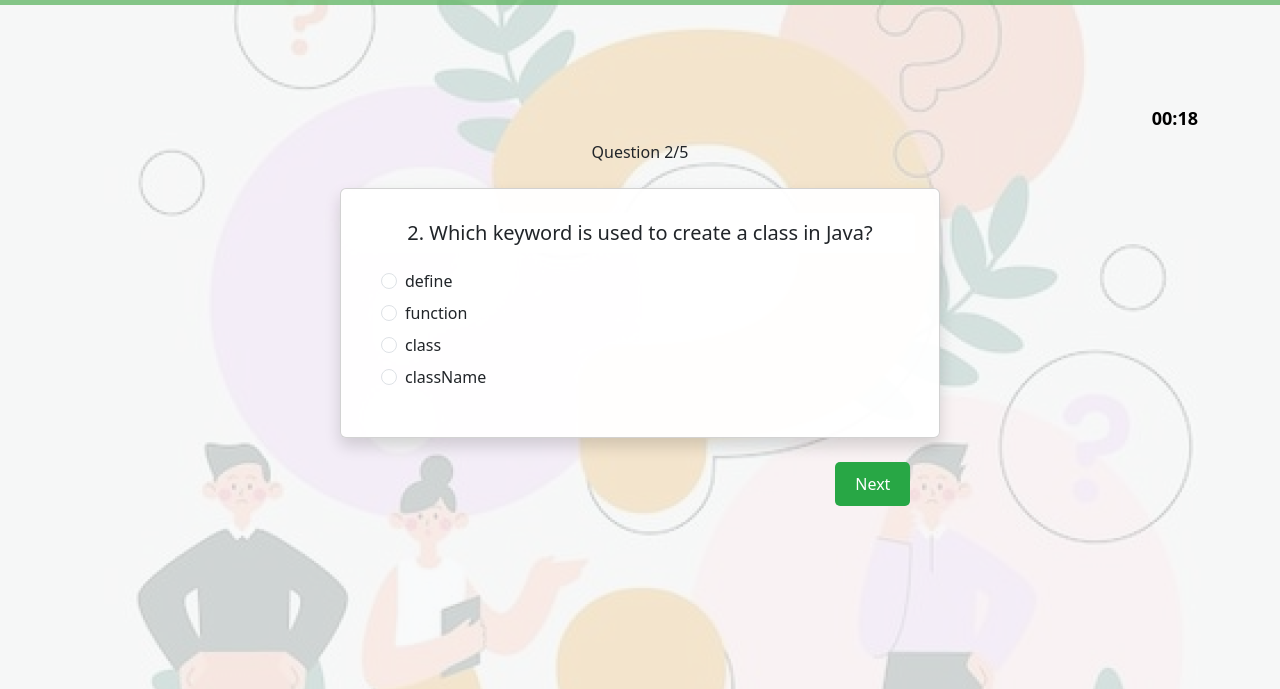
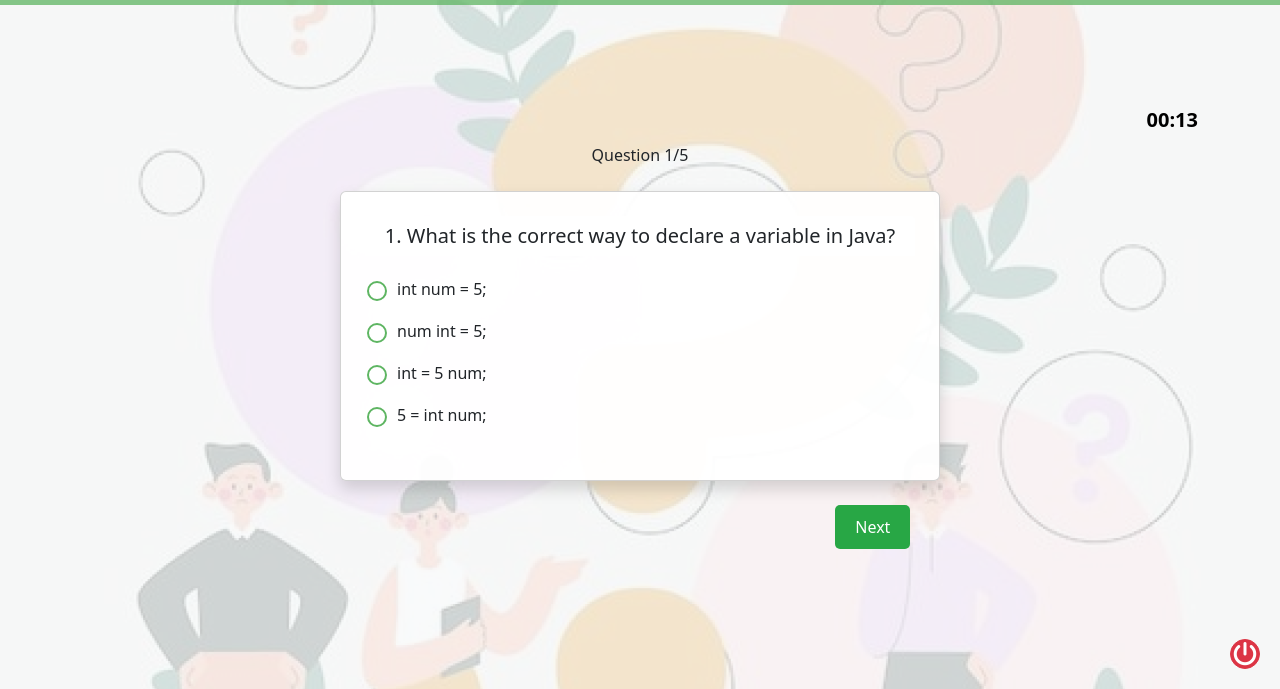
Before and after one commit to YasiruLR/Quiz-app, a plain HTML site: page quiz.html in a window 1280 px wide. Both pictures are taken after a click on the button "Next". Shown: the part 111-800 px from the top of the page. Drawn offline with nearby package versions, Linux system fonts and the light colour scheme.

Commit message:
project is completed

```diff
--- a/quiz.html
+++ b/quiz.html
@@ -7,6 +7,7 @@
   <link rel="icon" type="image/png" href="assects/Ellipse 5.png">
   <link href="https://cdn.jsdelivr.net/npm/bootstrap@5.3.0-alpha1/dist/css/bootstrap.min.css" rel="stylesheet"/>
   <link rel="stylesheet" href="styles.css" />
+  <link rel="stylesheet" href="https://cdnjs.cloudflare.com/ajax/libs/font-awesome/6.5.0/css/all.min.css" />
 </head>
 <body class="bg-light" style="
     background-image: url('assects/1 1.png');
@@ -25,10 +26,9 @@
     </div>
   </nav>
 
-
   <div class="container mt-5 pt-5">
     <div class="d-flex justify-content-end">
-      <div id="timer" class="text-black" style="font-size: 18px; font-weight: bold;">
+      <div id="timer" class="text-black" style="font-size: 20px; font-weight: bold;">
         00:10
       </div>
     </div>
@@ -55,7 +55,13 @@
     </div>
   </div>
 
+
+<button onclick="location.href='index.html'" class="btn btn-danger d-flex align-items-center justify-content-center power-btn">
+  <i class="fas fa-power-off"></i>
+</button>
+
   <script src="https://cdn.jsdelivr.net/npm/bootstrap@5.3.0-alpha1/dist/js/bootstrap.bundle.min.js"></script>
   <script src="script.js"></script>
+
 </body>
 </html>
--- a/script.js
+++ b/script.js
@@ -112,6 +112,17 @@ function startTimer() {
   }, 1000);
 }
 
+document.querySelectorAll('.form-check-input').forEach(input => {
+    input.addEventListener('change', () => {
+        const wrapper = input.closest('.form-check-wrapper');
+        if (input.checked) {
+            wrapper.classList.add('selected');
+        } else {
+            wrapper.classList.remove('selected');
+        }
+    });
+});
+
 function loadQuestion() {
   clearInterval(timerInterval);
   startTimer();
@@ -123,7 +134,7 @@ function loadQuestion() {
   const optionsHtml = quiz.options.map((opt, idx) => {
     return `
     <div class="form-check mb-2 text-start">
-        <input class="form-check-input" type="radio" name="answer" id="option${idx}" value="${idx}" />
+        <input style="accent-color:#5EB562" class="form-check-input" type="radio" name="answer" id="option${idx}" value="${idx}" />
         <label class="form-check-label" for="option${idx}">
             ${opt}
         </label>
@@ -136,18 +147,20 @@ function loadQuestion() {
 
 function nextQuestion() {
   const selectedOption = document.querySelector("input[name='answer']:checked");
-  if (selectedOption) {
+  if (!selectedOption) {
+    alert("Please select an answer before Next Question.");
+    return;
+  }
+
   const selectedAnswer = parseInt(selectedOption.value);
   if (selectedAnswer === quizData[currentQuestion].correct) {
     score++;
-    }
   }
 
   currentQuestion++;
 
   if (currentQuestion < quizData.length) {
     loadQuestion();
-
   } else {
     clearInterval(timerInterval);
     document.querySelector(".quiz-card").innerHTML = `
@@ -159,13 +172,13 @@ function nextQuestion() {
       <button onclick="location.href='index.html'" class="btn btn-danger btn-lg">
         Log Out
       </button>
-
     `;
     nextBtn.style.display = "none";
     timerEl.style.display = "none";
     questionCountEl.style.display = "none";
   }
 }
+
 
 nextBtn.addEventListener("click", () => {
   clearInterval(timerInterval);
--- a/styles.css
+++ b/styles.css
@@ -101,3 +101,47 @@ body {
     display: inline-block;
     text-align: center;
 }
+ .power-btn {
+    width: 30px;
+    height: 30px;
+    border-radius: 50%;
+    font-size: 24px;
+    padding: 0;
+     position: fixed;
+    bottom: 20px;
+    right: 20px;
+    z-index: 9999;
+  }
+.form-check {
+    display: flex;
+    align-items: center;
+    margin-bottom: 10px;
+    padding: 5px 10px;
+    border-radius: 5px;
+    transition: background-color 0.3s;
+    box-sizing: border-box;
+}
+
+.form-check-wrapper {
+    display: flex;
+    align-items: center;
+    width: 100%;
+}
+
+.form-check-input {
+    width: 20px;
+    height: 20px;
+    margin-right: 10px;
+    accent-color: #5fea66;
+    border: 2px solid #5EB562;
+    border-radius: 50%;
+}
+
+.form-check-input:checked {
+    background-color: #5EB562;
+}
+
+.form-check-wrapper.selected {
+    background-color: #35ed35;
+
+}
```
Also changed, not shown: index.html (+4 -2 lines). Lines whose indentation alone changed are shown as unchanged.
